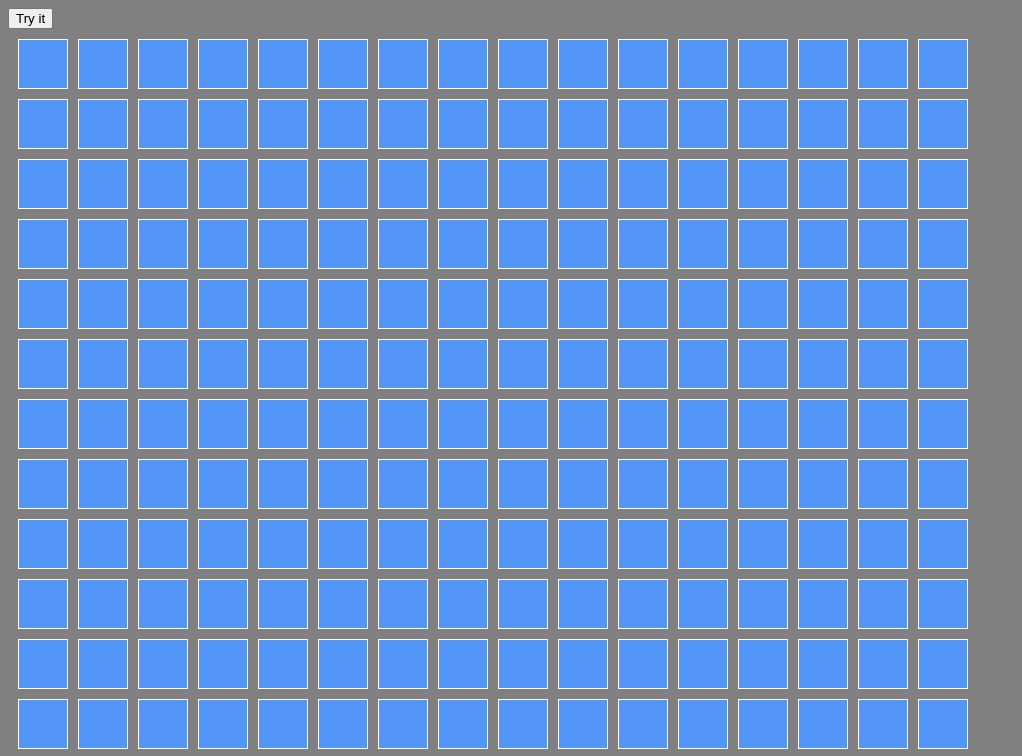
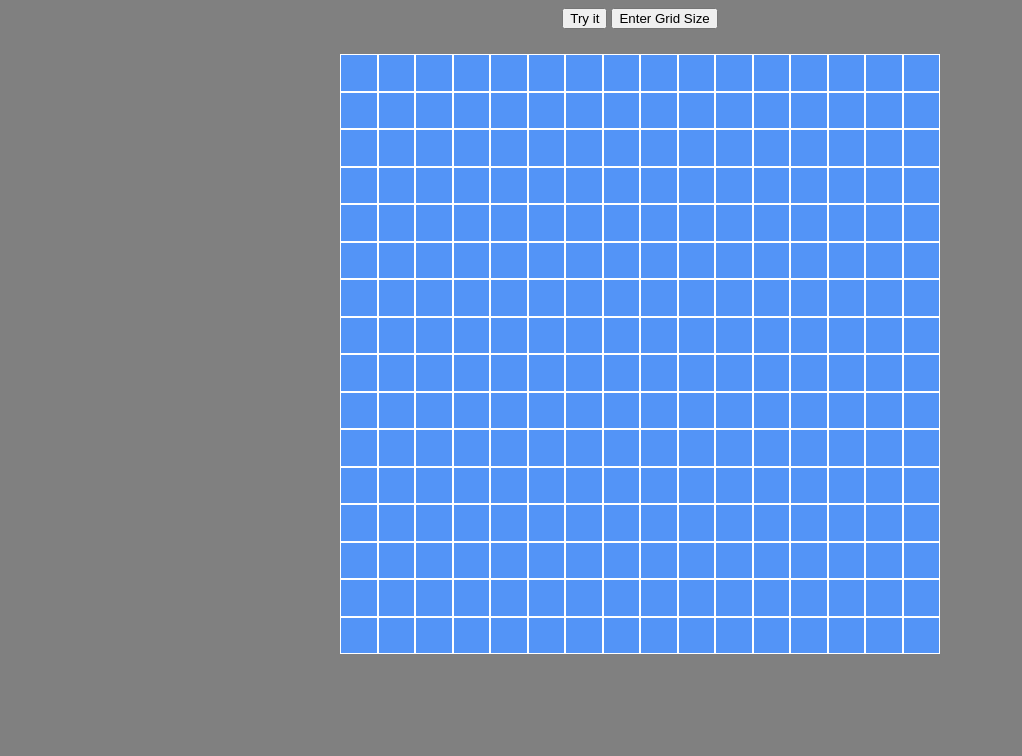
Before and after one commit to soundwebvertising/etchasketch, a plain HTML site: page index.html in a window 1280 px wide. Both pictures are taken after a click on the button "Try it". Shown: the top 756 px of the page, without its empty margins (0-1022 px from the left). Drawn offline with Linux system fonts and the light colour scheme.

Commit message:
Finished Etch-A-Sketch

```diff
--- a/background_styles.css
+++ /dev/null
@@ -1,21 +0,0 @@
-body {
-  background-color: grey;
-}
-
-.grid-container {
-  display: grid;
-  grid-template-columns: auto auto auto;
-  background-color: gray;
-  padding: 10px;
-}
-.grid-item {
-  background-color: rgb(83, 148, 247);
-  border: 1px solid white;
-  padding: 20px;
-  font-size: 30px;
-  text-align: center;
-}
-
-.grid-item-1:before {
-    content: "Grid 1";
-}
--- a/index.html
+++ b/index.html
@@ -4,14 +4,18 @@
   <meta charset="UTF-8">
   <meta name="viewport" content="width=device-width, initial-scale=1.0">
   <title>Etch-A-Sketch</title>
-  <link rel="stylesheet" href="background_styles.css">
   <link rel="stylesheet" href="styles.css">
   <script src="script.js"></script>
 </head>
 <body>
-  <button onclick="myFunction()">Try it</button>
-  <div class="grid-container" id="container" >
+  <div class="btns">
+    <button onclick="createGrid()">Try it</button>
+    <button cllass="userInput" onclick="userPrompt()">Enter Grid Size</button>
+  </div>
+  <div class="wrapper">
+    <div class="grid-container" id="container" >
+    </div>
+  </div>
 
-  </div>
 </body>
 </html>
--- a/script.js
+++ b/script.js
@@ -1,24 +1,46 @@
-let gridNum = 0;
 let theDiv;
-let myNodes;
-let mybkground;
-let gridItems;
+let userInput;
+let size;
 
-function myFunction() {
-  let x = 16;
-  for (var rows = 0; rows < x; rows++) {
-    for (var columns = 0; columns < x; columns++) {
-      gridNum++;
-      let theDiv = document.getElementById("container");
-      let myDiv = document.createElement("DIV");
-      myDiv.className = "grid-item";
-      theDiv.appendChild(myDiv);
-      gridItems = document.querySelectorAll('.grid-item')
-    }
+
+//create the divs for the grid, then call a mouseover event to darken grid-items
+function createGrid(size) {
+  container.innerHTML = "";
+  if (size == null) {
+    size = 16;
   }
+
+  container.style.setProperty('--size', size);
+
+  for (var columns = 0; columns < size * size; columns++) {
+    theDiv = document.createElement('div');
+    theDiv.classList.add('grid-item');
+    container.appendChild(theDiv);
+    gridItems = document.querySelectorAll('.grid-item')
+  }
+  mouseOver();
+}
+
+// Add a button to the top of the screen which will clear the current grid
+// and send the user a popup asking for how many squares per side to make the new grid.
+// Once entered the new grid should be generated in the same total space as
+// before (e.g. 960px wide)
+function userPrompt() {
+  container.innerHTML = "";
+  userInput = prompt("Please enter the grid size");
+  // for the user input to a maximum of 100.
+  if (userInput > 99) {
+    alert("Please enter a number less that 99!!");
+    userInput = "";
+    userFunction();
+  }
+  createGrid(userInput);
+}
+
+//mouse over function to turn grid items different color
+function mouseOver() {
   gridItems.forEach(gridItem => {
     gridItem.addEventListener('mouseover', () => {
-      console.log(gridItem);
       gridItem.classList.add('img-darken')
     })
   });
--- a/styles.css
+++ b/styles.css
@@ -1,11 +1,27 @@
-.grid-container {
-  display: grid;
-  grid-template-columns: repeat(16, 50px);
-  grid-template-rows: repeat(16, 50px);
-  grid-gap: 10px;
-  align-content: center;
+body {
+  background-color: grey;
+  text-align: center;
 }
 
+.grid-container {
+  display: inline-grid;
+  margin-top: 25px;
+  min-block-size: 10px;
+  grid-template-columns: repeat(var(--size), 1fr);
+  grid-template-rows: repeat(var(--size), 1fr);
+  width: 600px;
+  height: 600px;
+}
+
+.wrapper {
+
+}
+
+.grid-item {
+  display:flex;
+  background-color: rgb(83, 148, 247);
+  border: 1px solid white;
+}
 
 .img-darken {
   transition: 1s;
```
